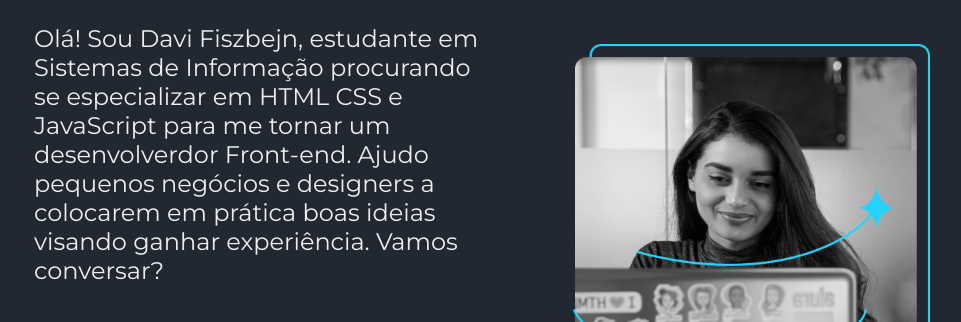
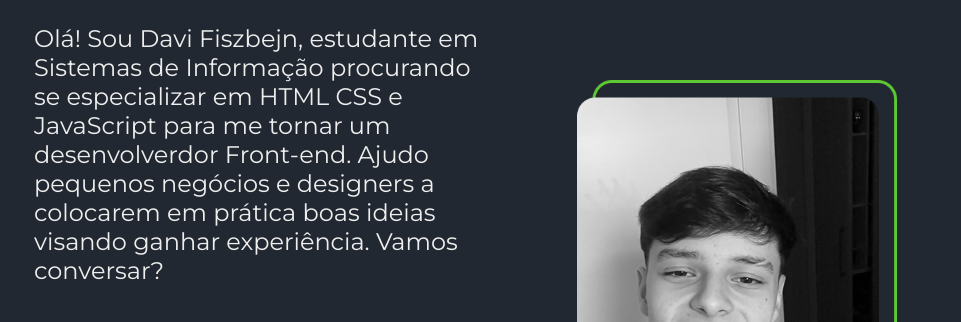
Before and after one commit to Fiszbejn/teste-portfolio, a plain HTML site: page index.html in a window 1280 px wide. Shown: the part 315-637 px from the top of the page, without its empty margins (158-1119 px from the left). Drawn offline with nearby package versions, Linux system fonts and the light colour scheme.

Commit message:
Add files via upload

```diff
--- a/index.html
+++ b/index.html
@@ -42,7 +42,7 @@
                 </a>
             </div>
         </section>
-        <img class="apresentacao__imagem" src="../assets/Imagem.png" alt="Foto da Joana Santos programando">
+        <img class="apresentacao__imagem" src="./assets/imagem.png" alt="Foto do Aluno Davi Fiszbejn">
     </main>
     <footer class="rodape">
         <p>Desenvolvido por Davi Fiszbejn</p>
```
